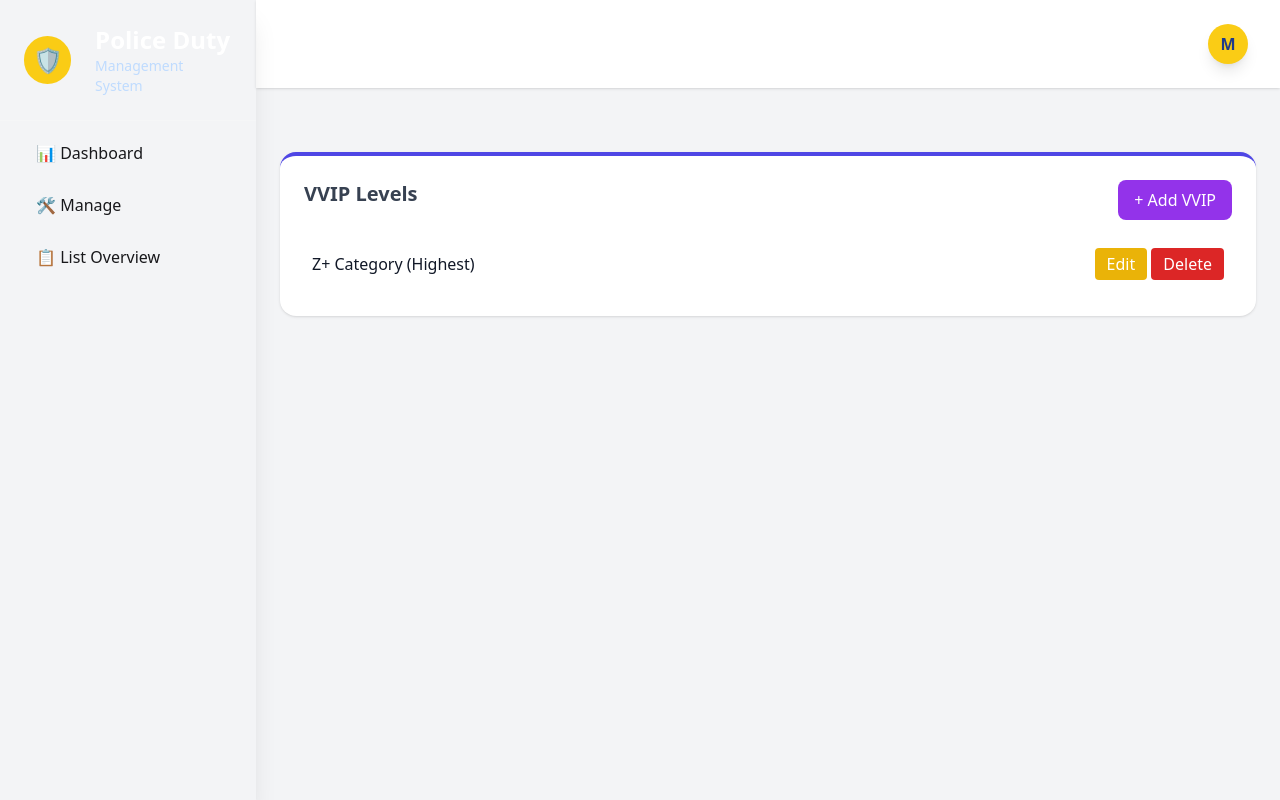
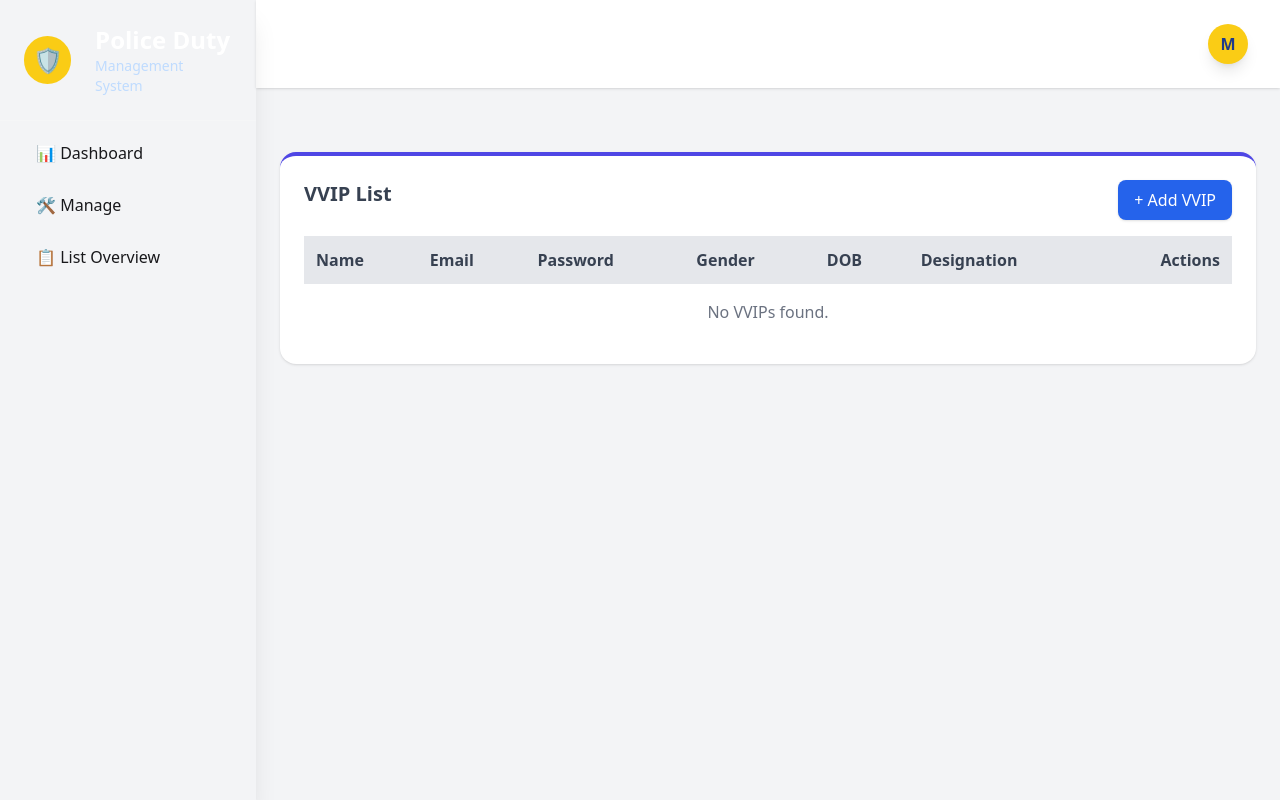
Before and after one commit to jasvant0020/Pollice_Duty_management, a Django app: page /manage_vvip_categories/ in a window 1280 px wide. Run offline with Django 5.2, Linux system fonts and the light colour scheme; style sheets or scripts are compiled from the project's sources; some libraries are stand-ins or nearby versions.

Commit message:
minor updates

```diff
--- a/app/templates/admin_panel/add_user.html
+++ b/app/templates/admin_panel/add_user.html
@@ -2,7 +2,7 @@
 {% block page_title %}Add User{% endblock %}
 {% block content %}
 
-<form method="POST" class="bg-white p-6 shadow border-t-4 rounded-2xl space-y-4 border-indigo-600">
+<form method="POST" class="bg-white max-w-2xl p-6 shadow border-t-4 rounded-2xl space-y-4 border-indigo-600">
     {% csrf_token %}
 
     <!-- Name -->
--- a/app/templates/admin_panel/manage_vvip_categories.html
+++ b/app/templates/admin_panel/manage_vvip_categories.html
@@ -1,27 +1,78 @@
 {% extends 'admin_panel/admin_base.html' %}
-{% block page_title %}Manage VVIPs{% endblock %}
+{% block page_title %}Manage VVIP{% endblock %}
 
 {% block content %}
+<div class='pt-10'>
+<div class="bg-white shadow rounded-2xl p-6 border-t-4 border-indigo-600">
 
-<!-- Manage VVIP Categories -->
-<div class='pt-10'>
-    <div class="bg-white shadow rounded-2xl p-6 border-t-4 border-indigo-600">
+    <div class="flex justify-between mb-4">
+        <h2 class="text-xl font-semibold text-gray-700">VVIP List</h2>
 
-        <div class="flex justify-between mb-4">
-            <h2 class="text-xl font-semibold text-gray-700">VVIP Levels</h2>
-            <button class="px-4 py-2 bg-purple-600 text-white rounded-lg hover:bg-purple-700">+ Add VVIP</button>
-        </div>
+        <a href="{% url 'add_vvip' %}"
+           class="px-4 py-2 bg-blue-600 text-white rounded-lg shadow hover:bg-blue-700">
+           + Add VVIP
+        </a>
+    </div>
 
-        <ul class="divide-y">
-            <li class="py-3 flex items-center justify-between hover:bg-gray-50 px-2">
-                <span class="font-medium text-gray-900">Z+ Category (Highest)</span>
-                <div>
-                    <button class="px-3 py-1 bg-yellow-500 text-white rounded">Edit</button>
-                    <button class="px-3 py-1 bg-red-600 text-white rounded">Delete</button>
-                </div>
-            </li>
-        </ul>
+    <table class="w-full text-left border-collapse">
+        <thead>
+            <tr class="bg-gray-200 text-gray-700">
+                <th class="p-3">Name</th>
+                <th class="p-3">Email</th>
+                <th class="p-3">Password</th>
+                <th class="p-3">Gender</th>
+                <th class="p-3">DOB</th>
+                <th class="p-3">Designation</th>
+                <th class="p-3 text-right">Actions</th>
+            </tr>
+        </thead>
 
-    </div>
+        <tbody>
+            {% for vvip in vvips %}
+            <tr class="border-b hover:bg-gray-50">
+
+                <td class="p-3 text-gray-900">{{ vvip.name }}</td>
+
+                <td class="p-3 text-gray-900">{{ vvip.email }}</td>
+
+                <td class="p-3 text-gray-900">{{ vvip.password }}</td>
+
+                <td class="p-3 text-gray-900">{{ vvip.gender }}</td>
+
+                <td class="p-3 text-gray-900">
+                    {% if vvip.dob %}
+                        {{ vvip.dob|date:"d-m-Y" }}
+                    {% else %}
+                        -
+                    {% endif %}
+                </td>
+
+                <td class="p-3 text-gray-900">{{ vvip.rank }}</td>
+
+                <td class="p-3 text-gray-900">{{ vvip.role }}</td>
+
+                <td class="p-3 text-right">
+                    <a href="{% url 'edit_vvip' vvip.id %}"
+                       class="px-3 py-1 bg-yellow-500 text-white rounded">Edit</a>
+
+                    <a href="{% url 'edit_vvip' vvip.id %}"
+                       class="px-3 py-1 bg-red-600 text-white rounded"
+                       onclick="return confirm('Are you sure?')">
+                       Delete
+                    </a>
+                </td>
+            </tr>
+            {% empty %}
+            <tr>
+                <td colspan="7" class="p-4 text-center text-gray-500">
+                    No VVIPs found.
+                </td>
+            </tr>
+            {% endfor %}
+        </tbody>
+    </table>
+
 </div>
+</div>
+
 {% endblock %}
--- a/app/views.py
+++ b/app/views.py
@@ -120,6 +120,10 @@ def manage_police_categories(request):
     return render(request, "admin_panel/manage_police_categories.html")
 def manage_vvip_categories(request):
     return render(request, "admin_panel/manage_vvip_categories.html")
+def add_vvip(request):
+    return render(request, "admin_panel/add_vvip.html")
+def edit_vvip(request):
+    return render(request, "admin_panel/edit_vvip.html")
 
 
 #----- Custom user Panel Views -----
--- a/project/urls.py
+++ b/project/urls.py
@@ -21,6 +21,8 @@ urlpatterns = [
     path('manage_users/', views.manage_users, name='manage_users'),
     path('manage_police_categories/', views.manage_police_categories, name='manage_police_categories'),
     path('manage_vvip_categories/', views.manage_vvip_categories, name='manage_vvip_categories'),
+    path('add_vvip/', views.add_vvip, name='add_vvip'),
+    path('edit_vvip/', views.edit_vvip, name='edit_vvip'),
 
     # -------------------------------------------------------
     # UPDATED: Added CRUD URLs for Manage Users functionality
```
Also changed, not shown: app/templates/admin_panel/add_vvip.html (added, +71 -0 lines), app/templates/admin_panel/edit_vvip.html (added, +63 -0 lines).
